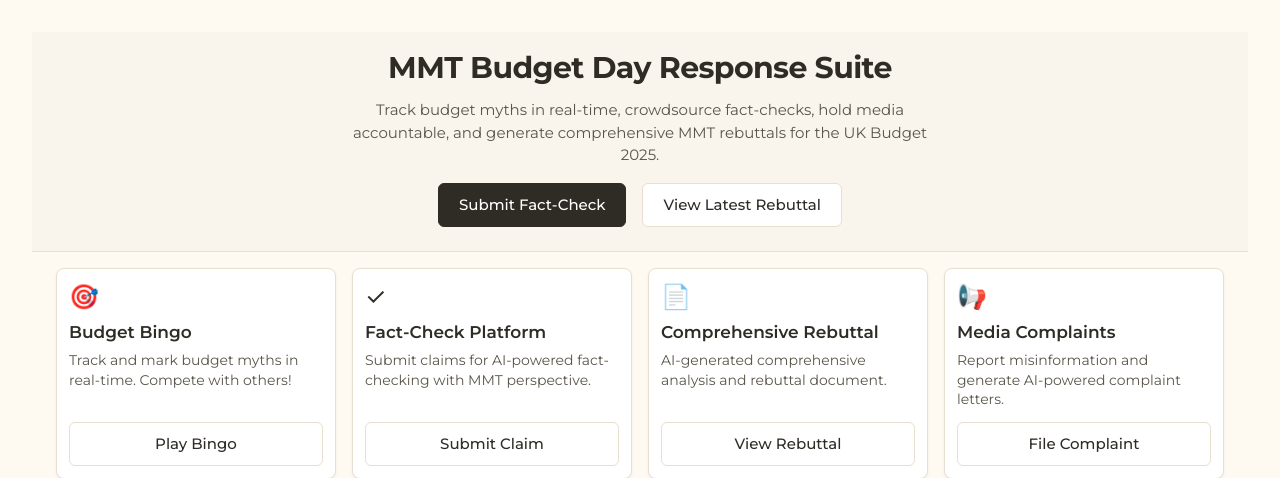
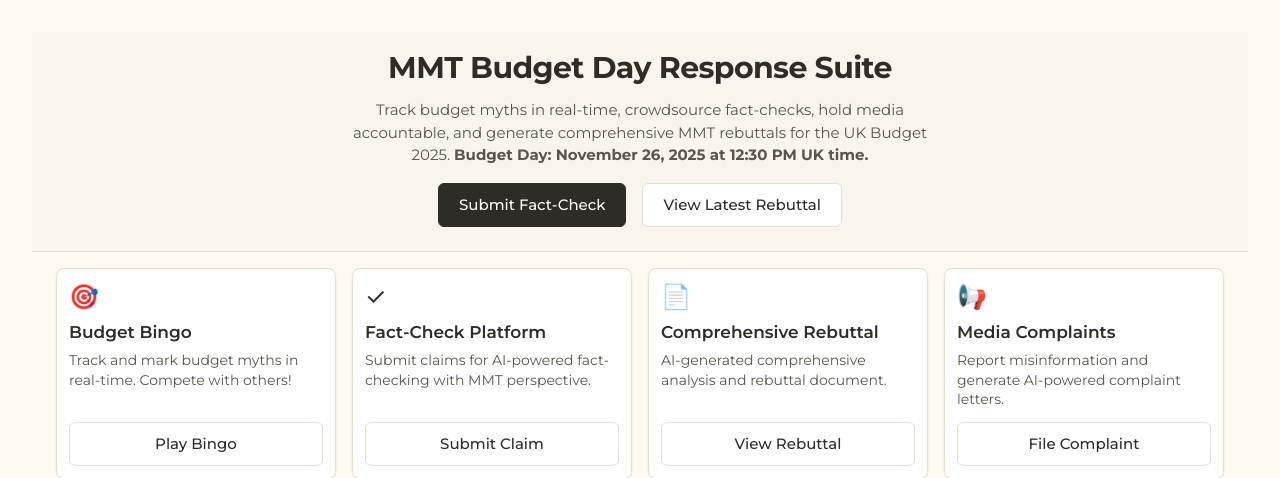
Before and after one commit to ChrisB2025/MMT-Budget-Day-Response-Suite, a Django app: page / in a window 1280 px wide. Shown: the part 89-567 px from the top of the page. Run offline with Django 5.2, Linux system fonts and the light colour scheme; tables that the repository leaves empty hold one stand-in row (values such as "Sample post"); parts of the project's set-up code (start-up, migrations or seed data) failed here and were passed over; some libraries are stand-ins or nearby versions.

Commit message:
Add live countdown with seconds and budget deadline to hero
- Countdown now always displays seconds for animated live effect
- Added bold budget deadline to hero subtitle: "Budget Day: November 26, 2025 at 12:30 PM UK time"
- Countdown format: "Xd Yh Zm Zs" when days remaining

```diff
--- a/templates/core/home.html
+++ b/templates/core/home.html
@@ -8,7 +8,7 @@
             MMT Budget Day Response Suite
         </h1>
         <p class="hero-subtitle">
-            Track budget myths in real-time, crowdsource fact-checks, hold media accountable, and generate comprehensive MMT rebuttals for the UK Budget 2025.
+            Track budget myths in real-time, crowdsource fact-checks, hold media accountable, and generate comprehensive MMT rebuttals for the UK Budget 2025. <strong>Budget Day: November 26, 2025 at 12:30 PM UK time.</strong>
         </p>
         <div class="flex justify-center gap-4 flex-wrap">
             <a href="{% url 'factcheck:submit' %}" class="btn-primary">Submit Fact-Check</a>
@@ -97,8 +97,9 @@ function updateCountdown() {
     const minutes = Math.floor((diff % (1000 * 60 * 60)) / (1000 * 60));
     const seconds = Math.floor((diff % (1000 * 60)) / 1000);
 
+    // Always show seconds for live countdown animation
     if (days > 0) {
-        countdownEl.textContent = `${days}d ${hours}h ${minutes}m`;
+        countdownEl.textContent = `${days}d ${hours}h ${minutes}m ${seconds}s`;
     } else if (hours > 0) {
         countdownEl.textContent = `${hours}h ${minutes}m ${seconds}s`;
     } else {
```
